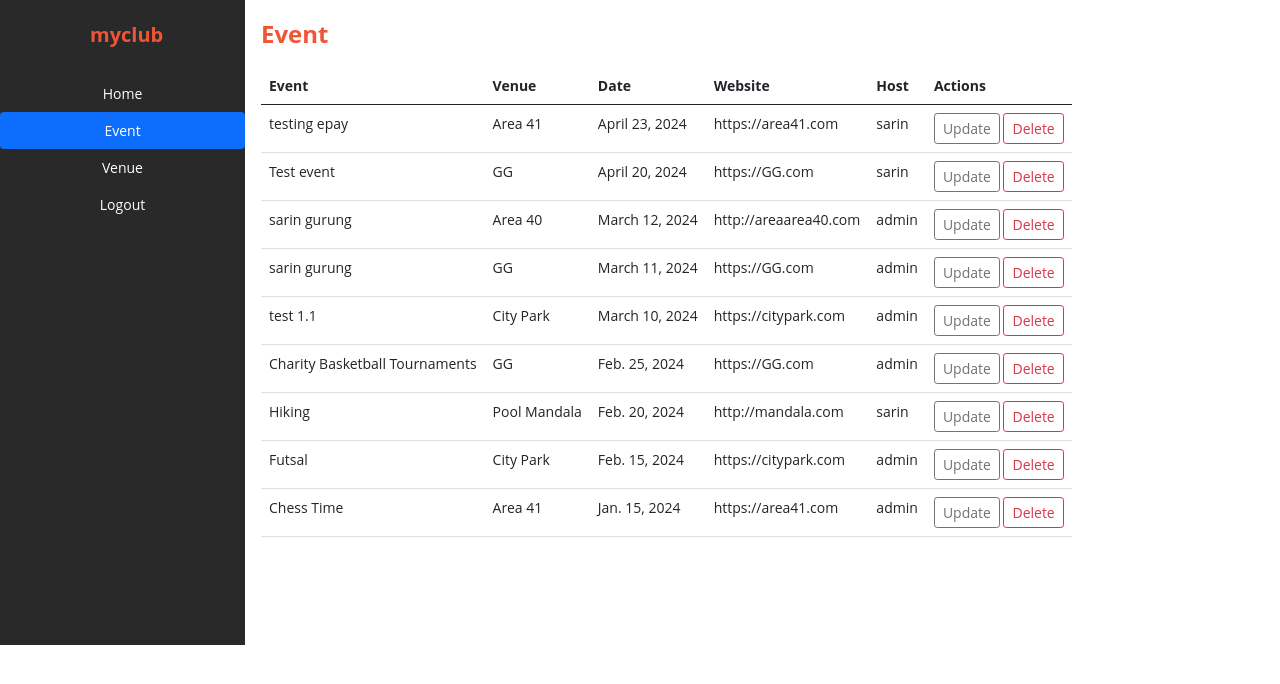
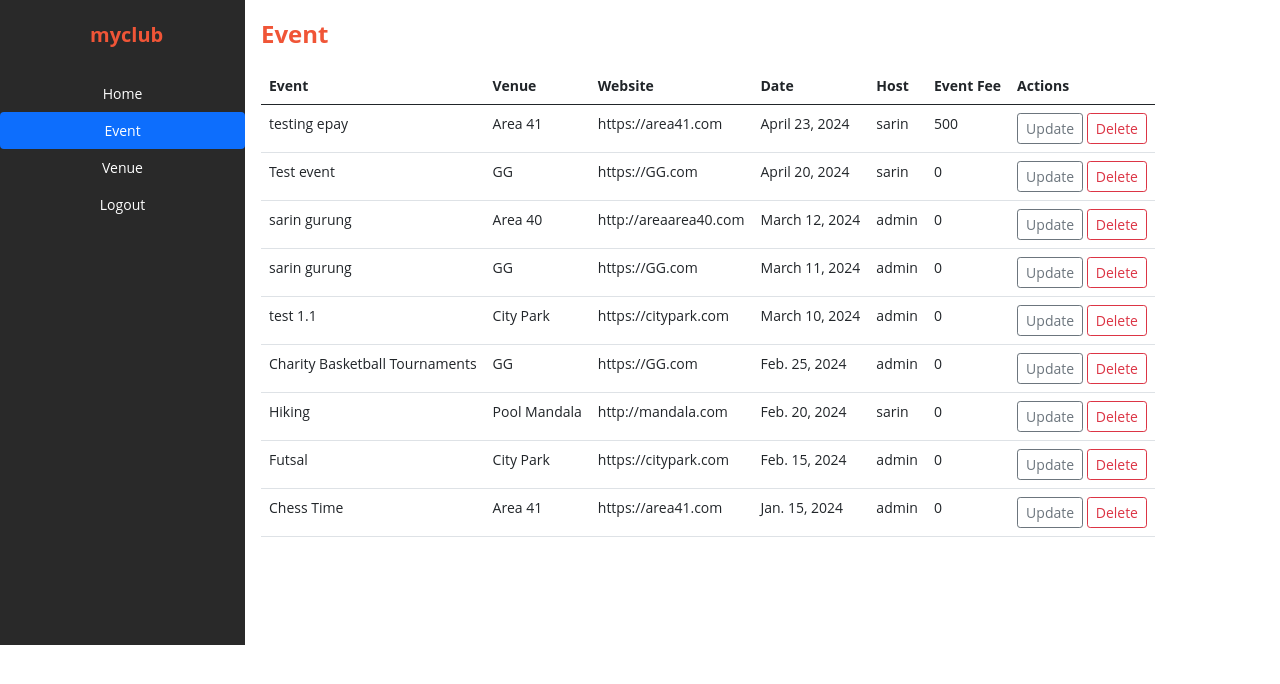
Before and after one commit to saringrg/myclub, a Django app: page /admin_approval in a window 1280 px wide, after a click on "Event". Shown: the top 684 px of the page. Run offline with Django 5.2, Linux system fonts and the light colour scheme; a user stored in the database is signed in; data comes from the database, SQL or seed files in the repository; both versions use the stored data as it was after the commit.

Commit message:
admin update 4.7

```diff
--- a/myclub_website/events/forms.py
+++ b/myclub_website/events/forms.py
@@ -7,6 +7,7 @@ class EventRegistrationForm(forms.Form):
 	event_name = forms.CharField(label='Event Name', widget=forms.TextInput(attrs={'class': 'form-control', 'readonly': True}))
 	event_date = forms.DateField(label='Event Date', widget=forms.DateInput(attrs={'class': 'form-control', 'type': 'date', 'readonly': True}))
 	venue = forms.CharField(label='Venue', widget=forms.TextInput(attrs={'class': 'form-control', 'readonly': True}))
+	registration_fee = forms.IntegerField(label='Registration Fee', widget=forms.NumberInput(attrs={'class': 'form-control', 'readonly': True}))
 	first_name = forms.CharField(label='First Name', widget=forms.TextInput(attrs={'class': 'form-control', 'readonly': True}))
 	last_name = forms.CharField(label='Last Name', widget=forms.TextInput(attrs={'class': 'form-control', 'readonly': True}))
 	email = forms.EmailField(label='Email', widget=forms.EmailInput(attrs={'class': 'form-control', 'readonly': True}))
@@ -20,6 +21,7 @@ class EventRegistrationForm(forms.Form):
 			self.fields['event_name'].initial = event_instance.name
 			self.fields['event_date'].initial = event_instance.event_date
 			self.fields['venue'].initial = event_instance.venue
+			self.fields['registration_fee'].initial = event_instance.registration_fee
 		if user:
 			# If user is authenticated, populate the first name, last name, and email fields
 			self.fields['first_name'].initial = user.first_name
@@ -27,6 +29,7 @@ class EventRegistrationForm(forms.Form):
 			self.fields['email'].initial = user.email
 
 #admin event form
+"""
 class EventFormAdmin(ModelForm):
 	class Meta:
 		model = Event
@@ -48,17 +51,37 @@ class EventFormAdmin(ModelForm):
 			'attendees': forms.SelectMultiple(attrs={'class':'form-select', 'placeholder':'Attendees'}),
 			'description': forms.Textarea(attrs={'class':'form-control', 'placeholder':'Description'}),
 		}
+"""
+
+class EventFormAdmin(ModelForm):
+	class Meta:
+		model = Event
+		fields = ('name', 'event_date', 'registration_fee', 'description')
+		labels = {
+			'name': 'Event Name',
+			'event_date': 'Event Date',
+			'registration_fee': 'Registration Fee',
+			'description': 'Event Description',
+		}
+
+		widgets = {
+			'name': forms.TextInput(attrs={'class':'form-control'}),
+			'event_date': forms.TextInput(attrs={'class':'form-control', 'placeholder':'YYYY-MM-DD'}),
+			'registration_fee': forms.TextInput(attrs={'class': 'form-control'}),
+			'description': forms.Textarea(attrs={'class':'form-control'}),
+		}
 
 #user event form
 class EventForm(ModelForm):
 	class Meta:
 		model = Event
-		fields = ('name', 'event_date', 'venue', 'description')
+		fields = ('name', 'event_date', 'venue', 'registration_fee', 'description')
 		labels = {
 			'name': 'Event Name',
 			'event_date': 'Event Date',
 			'venue': 'Venue',
 			#'attendees': 'Attendees',
+			'registration_fee': 'Registration Fee',
 			'description': 'Event Description',
 		}
 
@@ -67,6 +90,7 @@ class EventForm(ModelForm):
 			'event_date': forms.TextInput(attrs={'class':'form-control', 'placeholder':'YYYY-MM-DD'}),
 			'venue': forms.Select(attrs={'class':'form-select'}),
 			#'attendees': forms.SelectMultiple(attrs={'class':'form-select'}),
+			'registration_fee': forms.TextInput(attrs={'class': 'form-control'}),
 			'description': forms.Textarea(attrs={'class':'form-control'}),
 		}
 
--- a/myclub_website/events/models.py
+++ b/myclub_website/events/models.py
@@ -37,6 +37,7 @@ class Event(models.Model):
 	manager = models.ForeignKey(User, blank=True, null=True, on_delete=models.SET_NULL)
 	description = models.TextField(blank=True)
 	attendees = models.ManyToManyField(MyClubUser, blank=True)
+	registration_fee = models.IntegerField('Registration Fee', default=0)
 
 
 	def __str__(self):
--- a/myclub_website/events/templates/events/admin_approval.html
+++ b/myclub_website/events/templates/events/admin_approval.html
@@ -182,7 +182,7 @@
 				                    // Populate form fields with event details
 				                    $('#exampleModal').find('#id_name').val(response.name);
 				                    $('#exampleModal').find('#id_event_date').val(response.event_date);
-				                    $('#exampleModal').find('#id_venue').val(response.venue);
+				                    $('#exampleModal').find('#id_registration_fee').val(response.registration_fee);
 				                    $('#exampleModal').find('#id_description').val(response.description);
 
 				                    // Update the hidden input field with the event ID
@@ -203,9 +203,10 @@
 				            <tr>
 				                <th>Event</th>
 				                <th>Venue</th>
+				                <th>Website</th>
 				                <th>Date</th>
-				                <th>Website</th>
 				                <th>Host</th>
+				                <th>Event Fee</th>
 				                <th>Actions</th>
 				            </tr>
 				        </thead>
@@ -213,10 +214,11 @@
 				            {% for event in event_list %}
 				            <tr>
 				                <td>{{ event }}</td>
-				                <td>{{ event.venue }}</td>
+				                <td>{{ event.venue.name }}</td>
+				                <td>{{ event.venue.web }}</td>
 				                <td>{{ event.event_date }}</td>
-				                <td>{{ event.venue.web }}</td>
 				                <td>{{ event.manager }}</td>
+				                <td>{{ event.registration_fee }}</td>
 				                <td>
 				                	<a href="#" class="btn btn-outline-secondary btn-sm btn-update-event" data-bs-toggle="modal" data-bs-target="#exampleModal" data-event-id="{{ event.id }}">Update</a>
 				                    <a href="{% url 'delete-event' event.id %}" class="btn btn-outline-danger btn-sm">Delete</a>
--- a/myclub_website/events/templates/events/event_list.html
+++ b/myclub_website/events/templates/events/event_list.html
@@ -44,6 +44,10 @@
 
 					{% if event.manager %}
 						<li>Event Host: {{ event.manager }}</li>
+					{% endif %}
+
+					{% if event.registration_fee %}
+						<li>Registration Fee: {{ event.registration_fee }}</li>
 					{% endif %}
 
 					{% if event.description %}
--- a/myclub_website/events/templates/events/home.html
+++ b/myclub_website/events/templates/events/home.html
@@ -31,6 +31,10 @@
 							<li>Event Host: {{ event.manager }}</li>
 						{% endif %}
 
+						{% if event.registration_fee %}
+							<li>Registration Fee: {{ event.registration_fee }}</li>
+						{% endif %}
+
 						{% if event.description %}
 							<li>Description: {{ event.description|linebreaksbr|truncatechars:50 }}</li>
 						{% endif %}
--- a/myclub_website/events/templates/events/my_events.html
+++ b/myclub_website/events/templates/events/my_events.html
@@ -53,6 +53,10 @@
 
 							{% if event.manager %}
 								<li>Event Host: {{ event.manager }}</li>
+							{% endif %}
+
+							{% if event.registration_fee %}
+								<li>Registration Fee: {{ event.registration_fee }}</li>
 							{% endif %}
 
 							{% if event.description %}
--- a/myclub_website/events/templates/events/search_events.html
+++ b/myclub_website/events/templates/events/search_events.html
@@ -49,6 +49,10 @@
                                             <li>Event Host: {{ event.manager }}</li>
                                         {% endif %}
 
+                                        {% if event.registration_fee %}
+                                            <li>Registration Fee: {{ event.registration_fee }}</li>
+                                        {% endif %}
+
                                         {% if event.description %}
                                             <li>Description: {{ event.description|linebreaksbr|truncatechars:50 }}</li>
                                         {% endif %}
--- a/myclub_website/events/views.py
+++ b/myclub_website/events/views.py
@@ -5,7 +5,7 @@ from datetime import date, datetime, timedelta
 from django.http import HttpResponseRedirect
 from .models import Event, Venue
 from django.contrib.auth.models import User
-from .forms import VenueForm, EventForm, EventRegistrationForm, VenueFormAdmin
+from .forms import VenueForm, EventForm, EventRegistrationForm, VenueFormAdmin, EventFormAdmin
 from django.contrib import messages
 from django.core.mail import send_mail
 from django.conf import settings
@@ -21,7 +21,7 @@ def get_event_details(request):
 	data = {
 		'name': event.name,
 		'event_date': event.event_date,
-		'venue': event.venue.name,  # Assuming venue is related to Event model
+		'registration_fee': event.registration_fee,  # Assuming venue is related to Event model
 		'description': event.description  # Assuming manager is related to User model
 	}
 	return JsonResponse(data)
@@ -42,12 +42,12 @@ def get_venue_details(request):
 
 def admin_approval(request):
 	if request.method == 'POST':
-		event_form = EventForm(request.POST)
+		event_form = EventFormAdmin(request.POST)
 		venue_form = VenueFormAdmin(request.POST)
 		if event_form.is_valid():
 			event_id = request.POST.get('event_id')
 			event = get_object_or_404(Event, pk=event_id)
-			event_form = EventForm(request.POST, instance=event)
+			event_form = EventFormAdmin(request.POST, instance=event)
 			if event_form.is_valid():
 				event_form.save()
 				return redirect('admin_approval')
@@ -59,7 +59,7 @@ def admin_approval(request):
 				venue_form.save()
 				return redirect('admin_approval')
 	else:
-		event_form = EventForm()
+		event_form = EventFormAdmin()
 		venue_form = VenueFormAdmin()
 
 	event_count = Event.objects.all().count()
```
Also changed, not shown: myclub_website/db.sqlite3, myclub_website/events/migrations/0008_event_registration_fee.py (added), myclub_website/events/migrations/0009_remove_event_registration_fee.py (added), myclub_website/events/migrations/0010_event_registration_fee.py (added).
